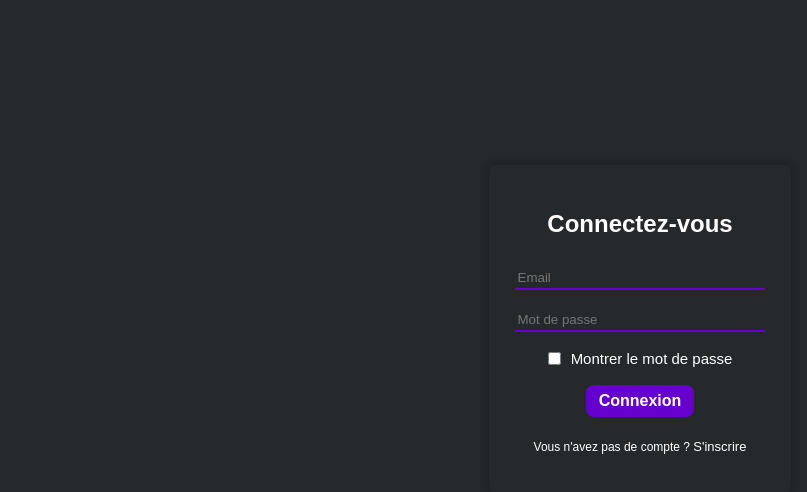
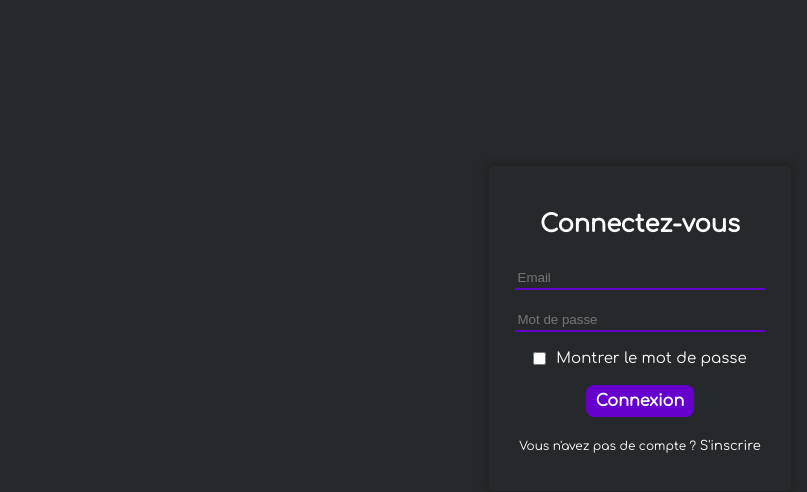
Before and after one commit to codingfactory-by-itescia/Sonnette, a website: page Index.html in a window 1280 px wide. Shown: the part 106-598 px from the top of the page, without its empty margins (0-807 px from the left). Drawn offline with Linux system fonts and the light colour scheme.

Commit message:
Fix error #2

```diff
--- a/Index.html
+++ b/Index.html
@@ -5,7 +5,8 @@
         <link rel="stylesheet" href="css/login.css">
         <meta name="viewport" content="width=device-width, initial-scale=1.0">
         <link rel="icon" href="../images/logo_sonnette.png">
-        <title>Cod'Ring - Connexion</title>
+        <link href="https://fonts.googleapis.com/css2?family=Comfortaa&display=swap" rel="stylesheet">
+        <title class="fontStyle">Cod'Ring - Connexion</title>
     </head>
     <body>
 
@@ -15,15 +16,15 @@
 
         <div class="formContainer">
             <form>
-                <h2>Connectez-vous</h2>
+                <h2 class="fontStyle">Connectez-vous</h2>
                 <input type="email" id="email" required placeholder="Email">
                 <input id="password" type="password" required placeholder="Mot de passe">
                 <div class="showPasswordContainer">
                     <input class="checkbox" type="checkbox" id="checkbox" onclick="showPasswords()">
-                    <label for="checkbox">Montrer le mot de passe</label>
+                    <label class="fontStyle" for="checkbox">Montrer le mot de passe</label>
                 </div>
-                <button onclick="checkIfUserExist()">Connexion</button>
-                <p>Vous n'avez pas de compte ? <a href="html/register.html">S'inscrire</a></p>
+                <button class="fontStyle" onclick="checkIfUserExist()">Connexion</button>
+                <p class="fontStyle">Vous n'avez pas de compte ? <a href="html/register.html">S'inscrire</a></p>
             </form>
         </div>
     </body>
--- a/css/login.css
+++ b/css/login.css
@@ -10,6 +10,9 @@ header{
     height: 8.5vh;
     align-items: center;
     box-shadow: 0 0 3px 3px rgba(0, 0, 0, .4);
+}
+.fontStyle{
+    font-family: 'Comfortaa', cursive;
 }
 .darkModeContainer {
     display: flex;
@@ -97,7 +100,7 @@ form button {
     border: none;
     color: white;
     font-weight: bold;
-    padding: 7px 12px;
+    padding: 7px 1px;
     margin: 10px 0;
     width: 43%;
     cursor: pointer;
--- a/css/register.css
+++ b/css/register.css
@@ -10,6 +10,9 @@ header{
     align-items: center;
     height: 8.5vh;
     box-shadow: 0 0 10px 3px rgba(0, 0, 0, .2);
+}
+.fontStyle{
+    font-family: 'Comfortaa', cursive;
 }
 .darkModeContainer {
     display: flex;
```
Also changed, not shown: html/register.html (+4 -4 lines).
